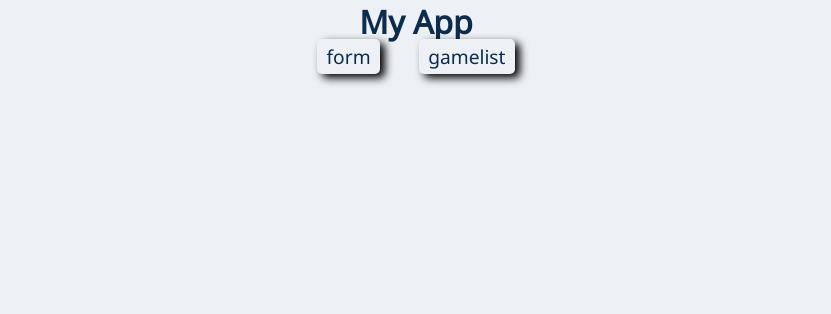
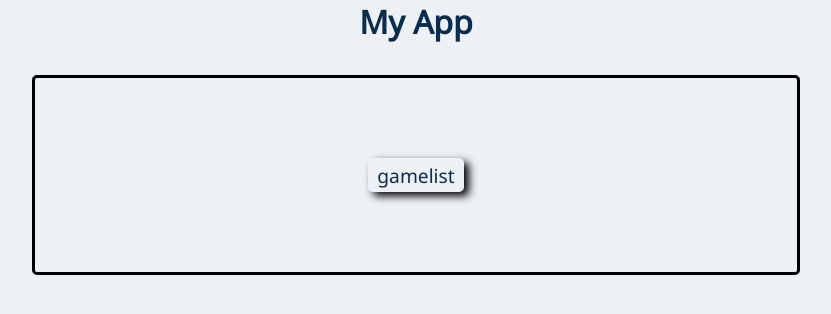
Before and after one commit to PhilippWeiss85/capstone-project, a Next.js app: page / in a window 1280 px wide. Shown: the top 314 px of the page, without its empty margins (224-1055 px from the left). Built offline with nearby package versions, Linux system fonts and the light colour scheme.

Commit message:
change stlying of index.js

```diff
--- a/pages/index.js
+++ b/pages/index.js
@@ -14,11 +14,11 @@ export default function Home() {
 
       <MainWrapper>
         <h1>My App</h1>
-        <Link href="/form" passHref>
-          <AnchorLink>form</AnchorLink>
-        </Link>
+
         <Link href="/gamelist" passHref>
-          <AnchorLink>gamelist</AnchorLink>
+          <CategoryContainer>
+            <AnchorLink>gamelist</AnchorLink>
+          </CategoryContainer>
         </Link>
       </MainWrapper>
     </div>
@@ -27,4 +27,18 @@ export default function Home() {
 
 const MainWrapper = styled.main`
   text-align: center;
+  display: flex;
+  flex-direction: column;
+  justify-content: center;
+  align-items: center;
+  gap: 2em;
 `;
+
+const CategoryContainer = styled.div`
+  width: 60%;
+  height: 200px;
+  border: 3px solid black;
+  display: flex;
+  align-items: center;
+  justify-content: center;
+`;
```
